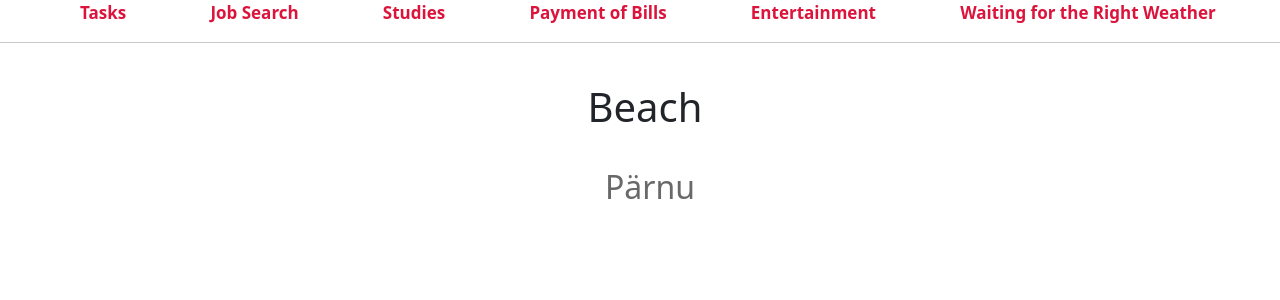
After one commit to kvalge/task-manager-flask, a Flask app: page /weather/beach/ in a window 1280 px wide. The commit adds this page. Shown: the top 300 px of the page. Run offline with Flask 3, Linux system fonts and the light colour scheme.

Commit message:
Added route to beach.html.

```diff
--- a/app/tasks/weather/routes.py
+++ b/app/tasks/weather/routes.py
@@ -5,3 +5,8 @@ from app.tasks.weather import bp
 @bp.route('/')
 def index():
     return render_template('weather/index.html')
+
+
+@bp.route('/beach/')
+def categories():
+    return render_template('weather/beach.html')
--- /dev/null
+++ b/app/templates/weather/beach.html
@@ -0,0 +1,8 @@
+{% extends 'base.html' %}
+
+{% block content %}
+    <span class="title"><h1>{% block title %} Beach {% endblock %}</h1></span>
+    <div class="content">
+        <h2>Pärnu</h2>
+    </div>
+{% endblock %}
--- a/app/templates/weather/index.html
+++ b/app/templates/weather/index.html
@@ -3,6 +3,6 @@
 {% block content %}
     <span class="title"><h1>{% block title %} Weather {% endblock %}</h1></span>
     <div class="content">
-        <h2>Weather</h2>
+        <h2><a href="/weather/beach">Beach</a></h2>
     </div>
 {% endblock %}
```
